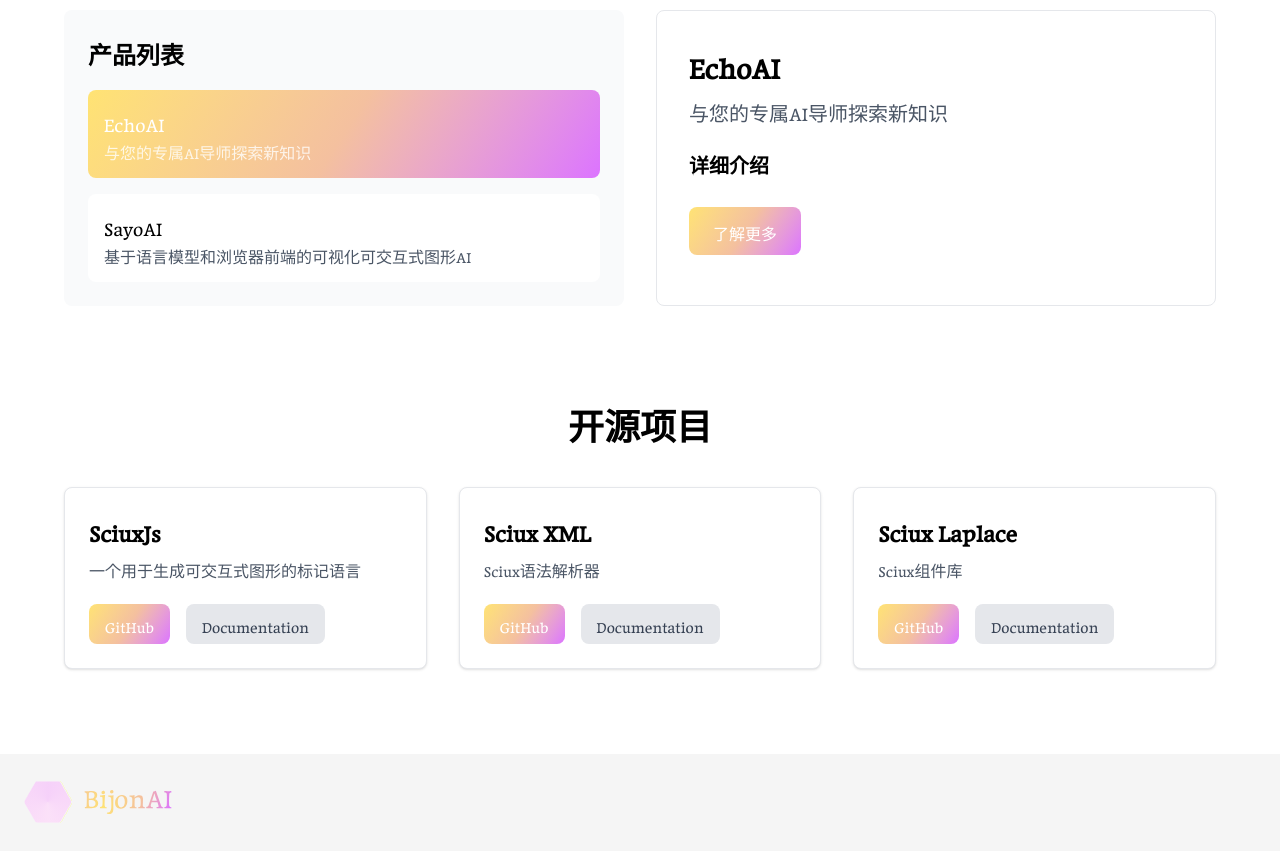
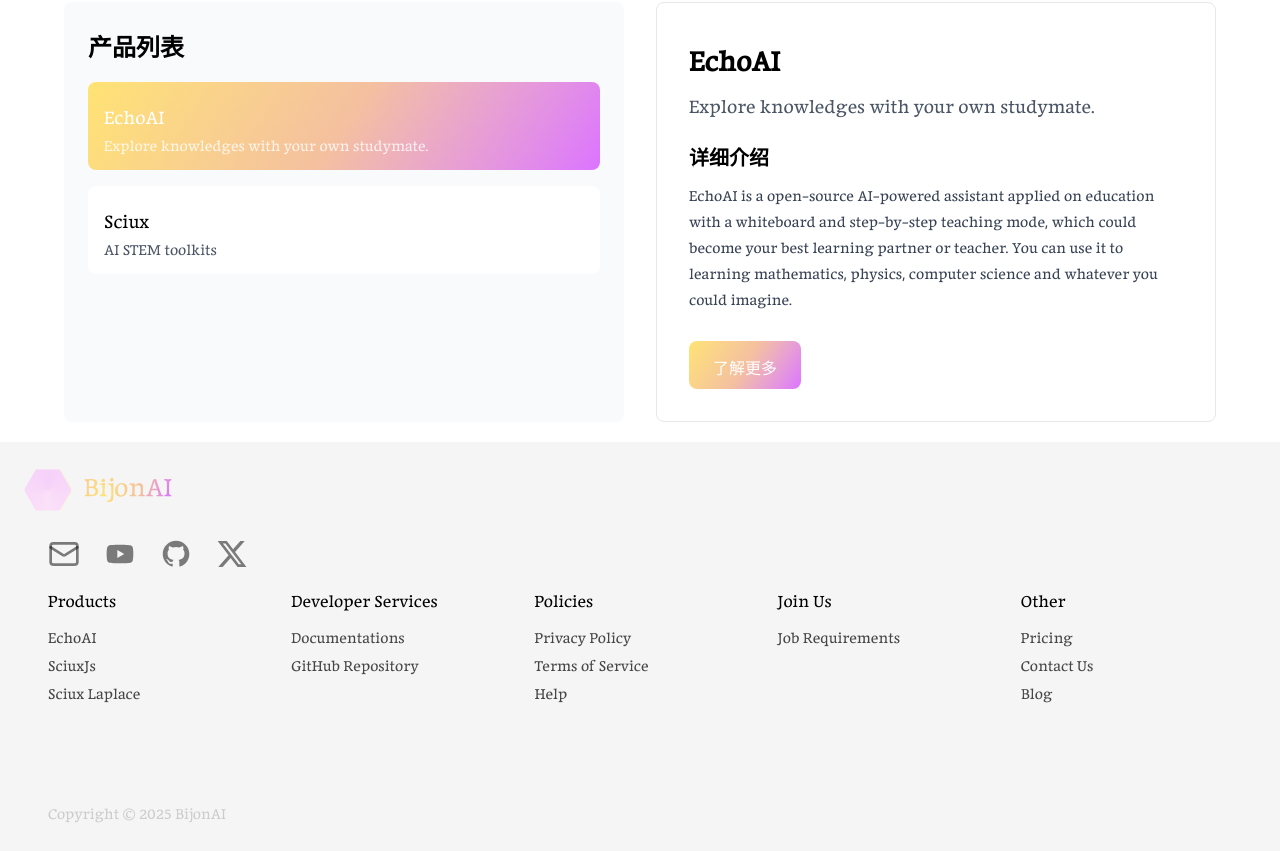
Before and after one commit to bijonai/landing-page, a Next.js app: page / in a window 1280 px wide. Shown: the part 706-1557 px from the top of the page. Built offline with nearby package versions, Linux system fonts and the light colour scheme.

Commit message:
chore: change infos

```diff
--- a/app/page.tsx
+++ b/app/page.tsx
@@ -1,7 +1,6 @@
 import Footer from '@/components/footer'
 import LinkCard from '@/components/link-card'
 import Products from '@/components/products'
-import OpenSource from '@/components/open-source'
 
 export default function Home() {
   return (
@@ -10,10 +9,10 @@
         <header className=" flex justify-end px-4 ">
           <div className="flex gap-4">
             <span>
-              <a href="https://blog.bijon.ai">博客</a>
+              <a href="https://blog.bijon.ai">Blog</a>
             </span>
             <span>
-              <a href="https://bijon.ai">English</a>
+              <a href="https://bijon.ai">中文</a>
             </span>
           </div>
         </header>
@@ -31,13 +30,13 @@
               <a href="https://bijon.ai">
                 <LinkCard
                   title="EchoAI"
-                  description="与您的专属AI导师探索新知识"
+                  description="Explore knowledges with your own studymate."
                 />
               </a>
-              <a href="https://platform.bijon.ai">
+              <a href="https://github.com/bijonai/EchoAI">
                 <LinkCard
-                  title="Platform"
-                  description="访问我们的API平台以获取开发者服务"
+                  title="GitHub"
+                  description="Star our project on GitHub."
                 />
               </a>
             </div>
@@ -48,9 +47,6 @@
         <div className="my-5 text-black">
           <Products />
         </div>
-        <div className="my-5 text-black">
-          <OpenSource />
-        </div>
       </main>
       <Footer />
     </div>
--- a/components/footer.tsx
+++ b/components/footer.tsx
@@ -22,22 +22,20 @@
 
           <div className="grid grid-cols-1 gap-8 sm:grid-cols-2 md:grid-cols-5 pt-3">
             <FooterList
-              title="产品"
-              items={['EchoAI', 'SayoAI', 'SciuxJs', 'Sciux XML', 'Sciux Laplace', 'Echo App']}
+              title="Products"
+              items={['EchoAI', 'SciuxJs', 'Sciux Laplace']}
             />
             <FooterList
-              title="开发者服务"
-              items={['Platform', 'Documentations', 'SDK', 'Open Source']}
+              title="Developer Services"
+              items={['Documentations', 'GitHub Repository']}
             />
-            <FooterList title="政策" items={['隐私政策', '用户协议', '帮助']} />
-            <FooterList title="加入我们" items={['职位要求']} />
-            <FooterList title="其他" items={['定价', '联系我们']} />
+            <FooterList title="Policies" items={['Privacy Policy', 'Terms of Service', 'Help']} />
+            <FooterList title="Join Us" items={['Job Requirements']} />
+            <FooterList title="Other" items={['Pricing', 'Contact Us', 'Blog']} />
           </div>
 
           <div className="flex flex-col pt-24 text-[#ccc]">
-            <span>© 2025 xxxxx有限公司 版权所有</span>
-            <span> xICP备xxxxxxxxxx号 </span>
-            <span> x公网安备 xxxxxxxxxxxxxx 号</span>
+            <span>Copyright © 2025 BijonAI</span>
           </div>
         </div>
       </div>
--- a/components/open-source.tsx
+++ /dev/null
@@ -1,84 +0,0 @@
-import { FC } from 'react';
-
-// Sample open source project data - replace with your actual data
-const openSourceProjects = [
-  {
-    id: 1,
-    name: "SciuxJs",
-    description: "一个用于生成可交互式图形的标记语言",
-    githubUrl: "#",
-    docsUrl: "#"
-  },
-  {
-    id: 2,
-    name: "Sciux XML",
-    description: "Sciux语法解析器",
-    githubUrl: "#",
-    docsUrl: "#"
-  },
-  {
-    id: 3,
-    name: "Sciux Laplace",
-    description: "Sciux组件库",
-    githubUrl: "#",
-    docsUrl: "#"
-  },
-];
-
-interface ProjectCardProps {
-  name: string;
-  description: string;
-  githubUrl: string;
-  docsUrl: string;
-}
-
-const ProjectCard: FC<ProjectCardProps> = ({ name, description, githubUrl, docsUrl }) => {
-  return (
-    <div className="bg-white border border-gray-200 rounded-lg p-6 shadow-sm hover:shadow-md transition-shadow">
-      <h3 className="text-2xl font-bold mb-3">{name}</h3>
-      <p className="text-gray-600 mb-6">{description}</p>
-      <div className="flex gap-4">
-        <a
-          href={githubUrl}
-          target="_blank"
-          rel="noopener noreferrer"
-          className="px-4 py-2 bg-linear-123 from-[#FFE373] via-[#F4C09F] to-[#DC73FF] text-white font-medium rounded-lg"
-        >
-          GitHub
-        </a>
-        <a
-          href={docsUrl}
-          target="_blank"
-          rel="noopener noreferrer"
-          className="px-4 py-2 bg-gray-200 text-gray-700 font-medium rounded-lg hover:bg-gray-300"
-        >
-          Documentation
-        </a>
-      </div>
-    </div>
-  );
-};
-
-export default function OpenSource() {
-  return (
-    <div className="container mx-auto flex flex-col items-center justify-center min-h-[50vh]">
-      <div className="w-full max-w-6xl">
-        <div className="flex items-center justify-center mb-12">
-          <h1 className="text-4xl font-bold">开源项目</h1>
-        </div>
-
-        <div className="grid md:grid-cols-3 gap-8">
-          {openSourceProjects.map(project => (
-            <ProjectCard
-              key={project.id}
-              name={project.name}
-              description={project.description}
-              githubUrl={project.githubUrl}
-              docsUrl={project.docsUrl}
-            />
-          ))}
-        </div>
-      </div>
-    </div>
-  );
-}
--- a/components/products.tsx
+++ b/components/products.tsx
@@ -7,14 +7,14 @@
   {
     id: 1,
     name: "EchoAI",
-    description: "与您的专属AI导师探索新知识",
-    details: ""
+    description: "Explore knowledges with your own studymate.",
+    details: "EchoAI is a open-source AI-powered assistant applied on education with a whiteboard and step-by-step teaching mode, which could become your best learning partner or teacher. You can use it to learning mathematics, physics, computer science and whatever you could imagine."
   },
   {
     id: 2,
-    name: "SayoAI",
-    description: "基于语言模型和浏览器前端的可视化可交互式图形AI",
-    details: "基于我们的开源项目SciuxJs, SayoAI可以通过LLM生成可交互的布局，图形，动画，数学组件，物理组件，甚至3D组件等各种专业领域的高精度可交互绘图"
+    name: "Sciux",
+    description: "AI STEM toolkits",
+    details: "Open-source AI STEM toolkits for education and research, including math, physics, chemistry, biology, and more, with a HTML-like syntax to generate interactive diagrams and animations."
   }
 ];
 
```
